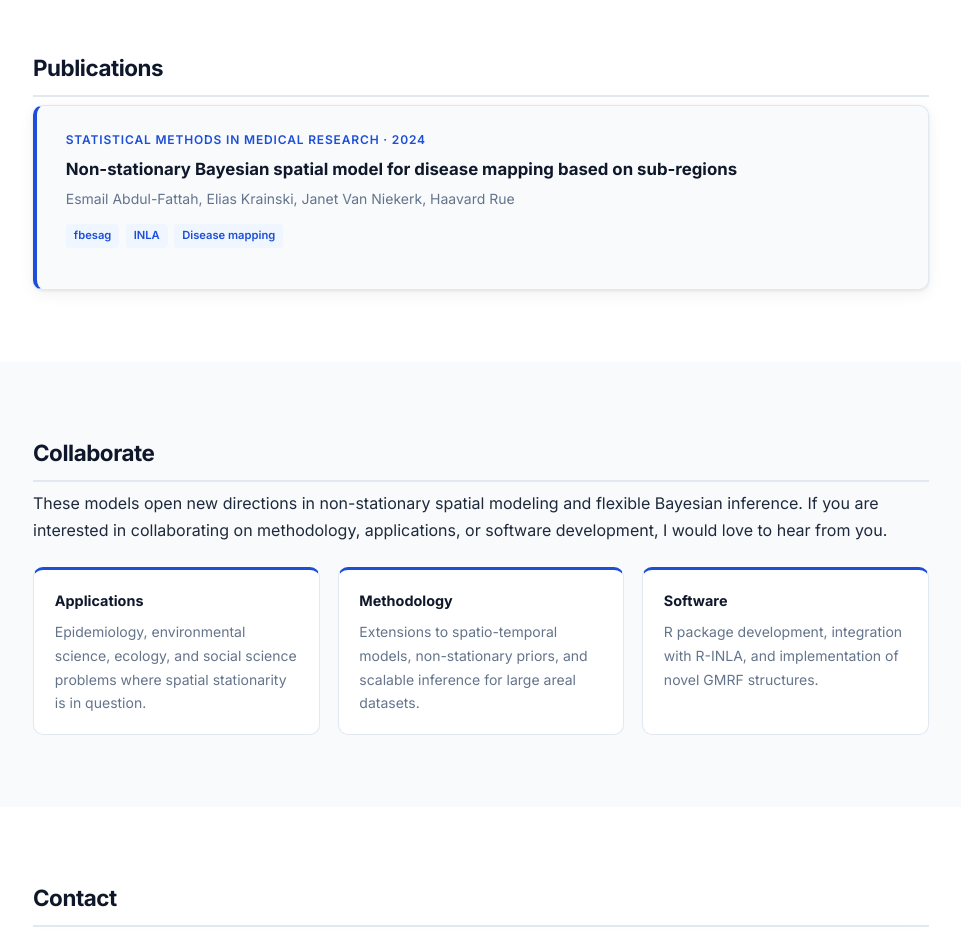
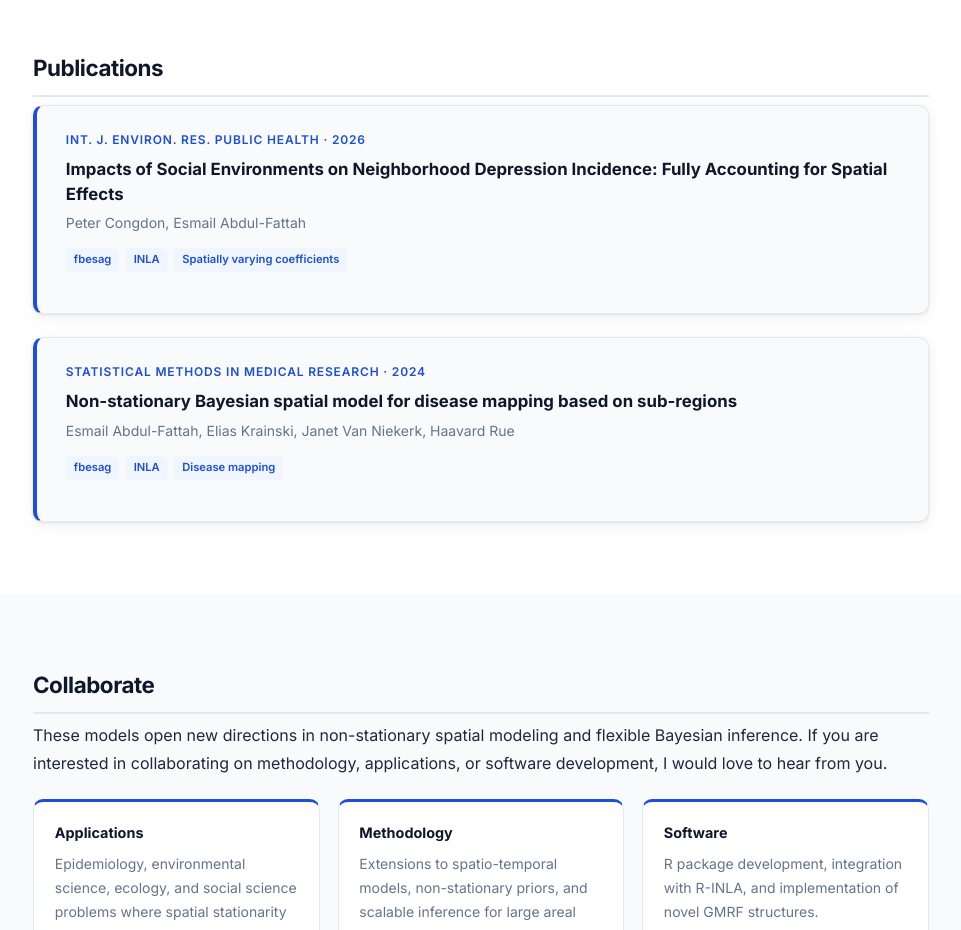
Before and after one commit to esmail-abdulfattah/gmrfs, a plain HTML site: page docs/index.html in a window 1280 px wide. Shown: the part 2220-3150 px from the top of the page, without its empty margins (159-1120 px from the left). Drawn offline with Linux system fonts and the light colour scheme.

Commit message:
Add Congdon & Abdul-Fattah (2026) IJERPH paper to publications

```diff
--- a/docs/index.html
+++ b/docs/index.html
@@ -221,6 +221,21 @@
     <h2 class="section-title">Publications</h2>
 
     <div class="paper-card">
+      <div class="paper-meta">Int. J. Environ. Res. Public Health &middot; 2026</div>
+      <h3 class="paper-title">
+        <a href="https://www.mdpi.com/1660-4601/23/2/247" target="_blank">
+          Impacts of Social Environments on Neighborhood Depression Incidence: Fully Accounting for Spatial Effects
+        </a>
+      </h3>
+      <p class="paper-authors">Peter Congdon, Esmail Abdul-Fattah</p>
+      <div class="paper-tags">
+        <span class="tag">fbesag</span>
+        <span class="tag">INLA</span>
+        <span class="tag">Spatially varying coefficients</span>
+      </div>
+    </div>
+
+    <div class="paper-card">
       <div class="paper-meta">Statistical Methods in Medical Research &middot; 2024</div>
       <h3 class="paper-title">
         <a href="https://journals.sagepub.com/doi/full/10.1177/09622802241244613" target="_blank">
--- a/docs/style.css
+++ b/docs/style.css
@@ -329,6 +329,8 @@ p:last-child { margin-bottom: 0; }
   box-shadow: var(--shadow);
 }
 
+.paper-card + .paper-card { margin-top: 1.4rem; }
+
 .paper-meta {
   font-size: 0.75rem;
   font-weight: 600;
```
